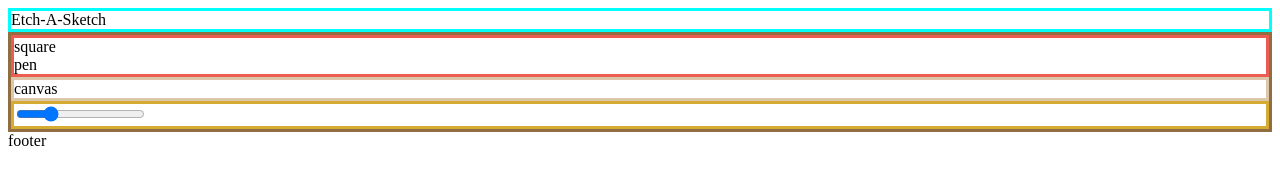
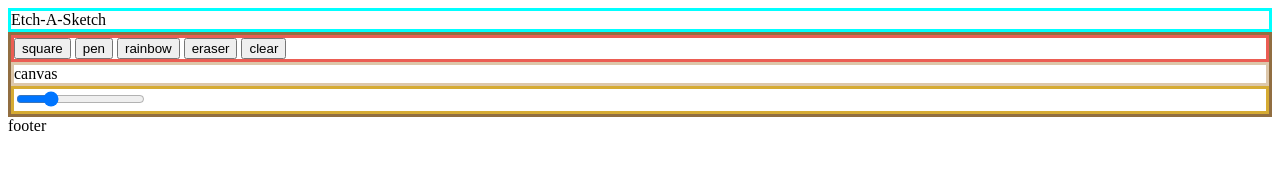
Before and after one commit to JanceeRod/etch-a-sketch, a plain HTML site: page index.html in a window 1280 px wide. Drawn offline with Linux system fonts and the light colour scheme.

Commit message:
convert divs for tools to buttons

```diff
--- a/index.html
+++ b/index.html
@@ -12,12 +12,21 @@
         <div class="main">
             <div id="drawing-tools">
                 <div class="controls">
-                    <div id="change-color">
+                    <button class="tools" id="change-color">
                         square
-                    </div>
-                    <div id="black-pen">
+                    </button>
+                    <button class="tools" id="black-pen">
                         pen
-                    </div>
+                    </button>
+                    <button class="tools" id="rainbow-pen">
+                        rainbow
+                    </button>
+                    <button class="tools" id="eraser">
+                        eraser
+                    </button>
+                    <button class="tools" id="clear-canvas">
+                        clear
+                    </button>
                 </div>
                 <div class="canvas">
                     canvas
```
